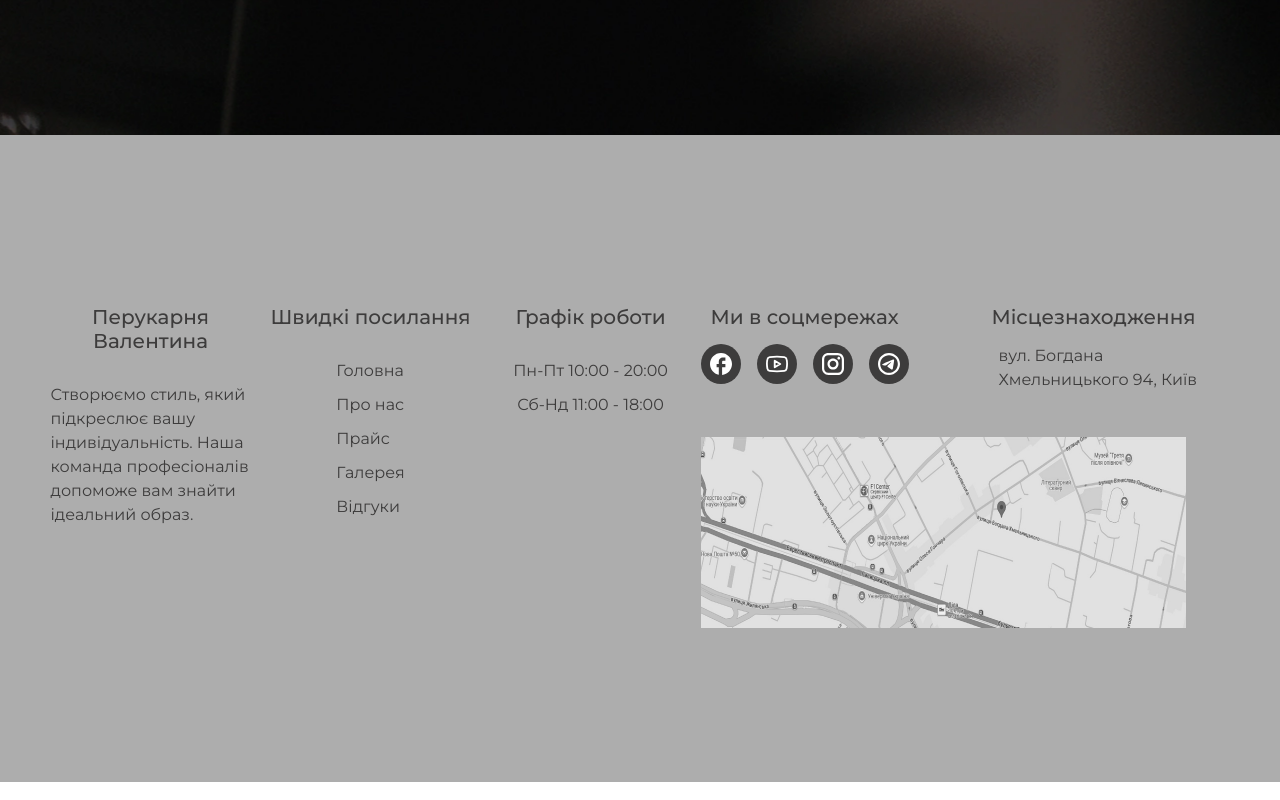
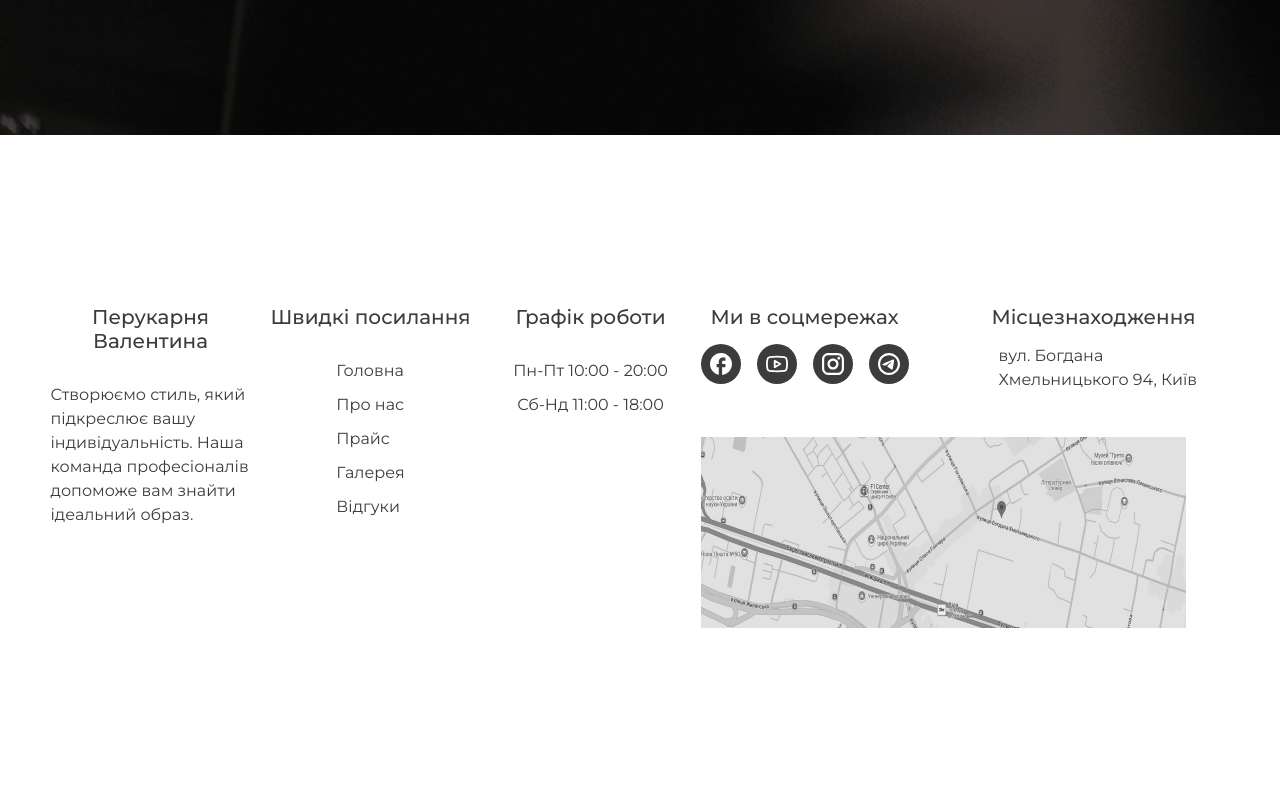
Before and after one commit to Anatolii2709/barbershop, a plain HTML site: page index.html in a window 1280 px wide. Shown: the part 9367-10167 px from the top of the page. Drawn offline with nearby package versions, Linux system fonts and the light colour scheme.

Commit message:
footer fixed

```diff
--- a/css/style.css
+++ b/css/style.css
@@ -1179,7 +1179,6 @@ ul {
 }
 
 .footer {
-  background-color: #adadad;
   padding-top: 170px;
   padding-bottom: 150px;
 }
@@ -1246,11 +1245,18 @@ ul {
 }
 
 .footer-link {
+  padding: 5px;
   font-family: 'Montserrat', sans-serif;
   font-weight: 400;
   font-size: 16px;
   line-height: 1.5;
   color: #3d3c3c;
+  transition: color 0.3s ease;
+}
+
+.footer-link:hover,
+.footer-link:focus {
+  color: #000;
 }
 
 .footer-top-container {
```
